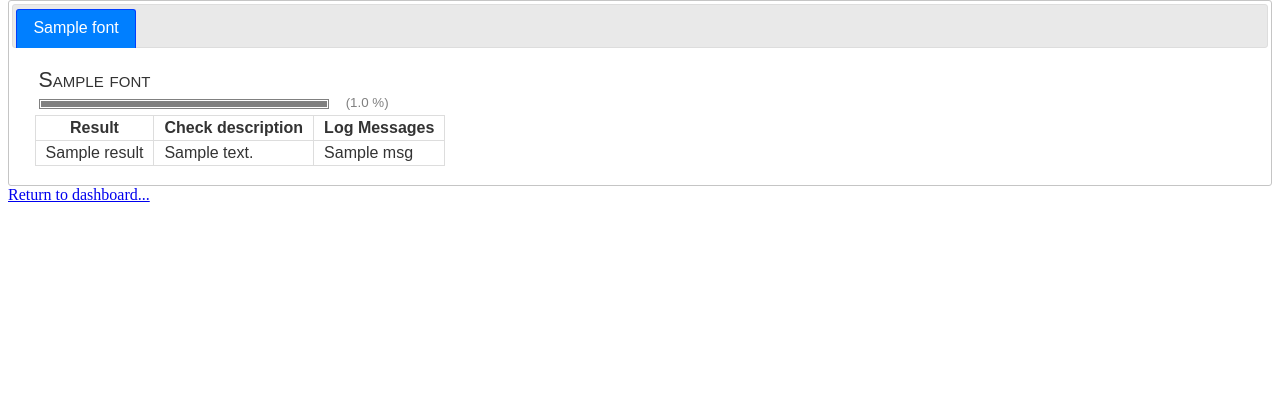
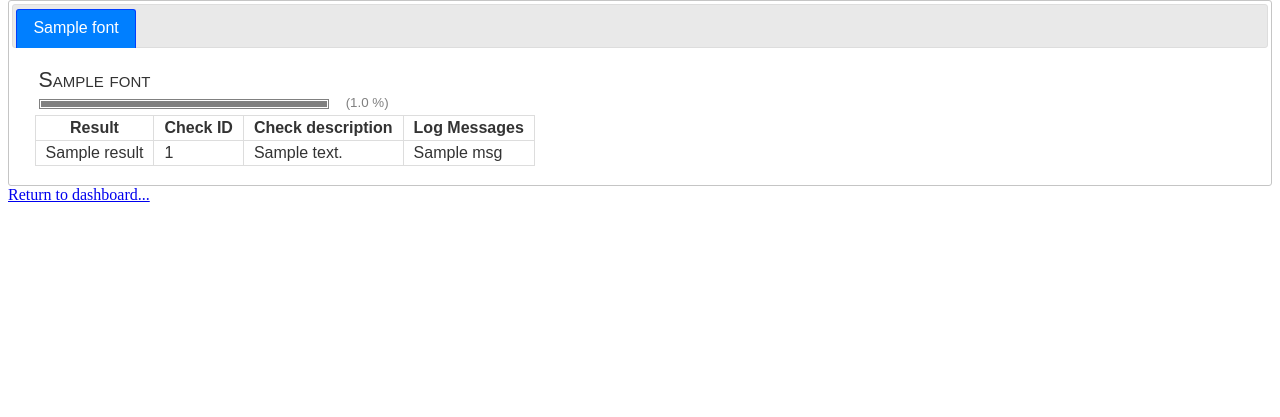
Before and after one commit to googlefonts/fontbakery-dashboard, a Flask app: template containers/web/templates/family_details.html in a window 1280 px wide. Shown: the part 349-766 px from the top of the page. Run offline with Flask 2, Linux system fonts and the light colour scheme; the template is opened without the code that fills it: most values are stand-ins (such as "Sample title", 1, 10 or a date in 2020); some libraries are stand-ins or nearby versions.

Commit message:
display check number on the dashboard check results listing

```diff
--- a/containers/web/templates/family_details.html
+++ b/containers/web/templates/family_details.html
@@ -41,6 +41,7 @@
           <table>
             <thead>
               <th data-sort="string">Result</th>
+              <th data-sort="string">Check ID</th>
               <th data-sort="string">Check description</th>
               <th data-sort="string">Log Messages</th>
             </thead>
@@ -48,6 +49,7 @@
               {% for entry in font['results'] %}
               <tr>
                 <td>{{ entry.result }}</td>
+                <td>{{ entry.check_number }}</td>
                 <td>{{ entry.description }}</td>
                 <td>
                 {% for msg in entry.log_messages %}
```
